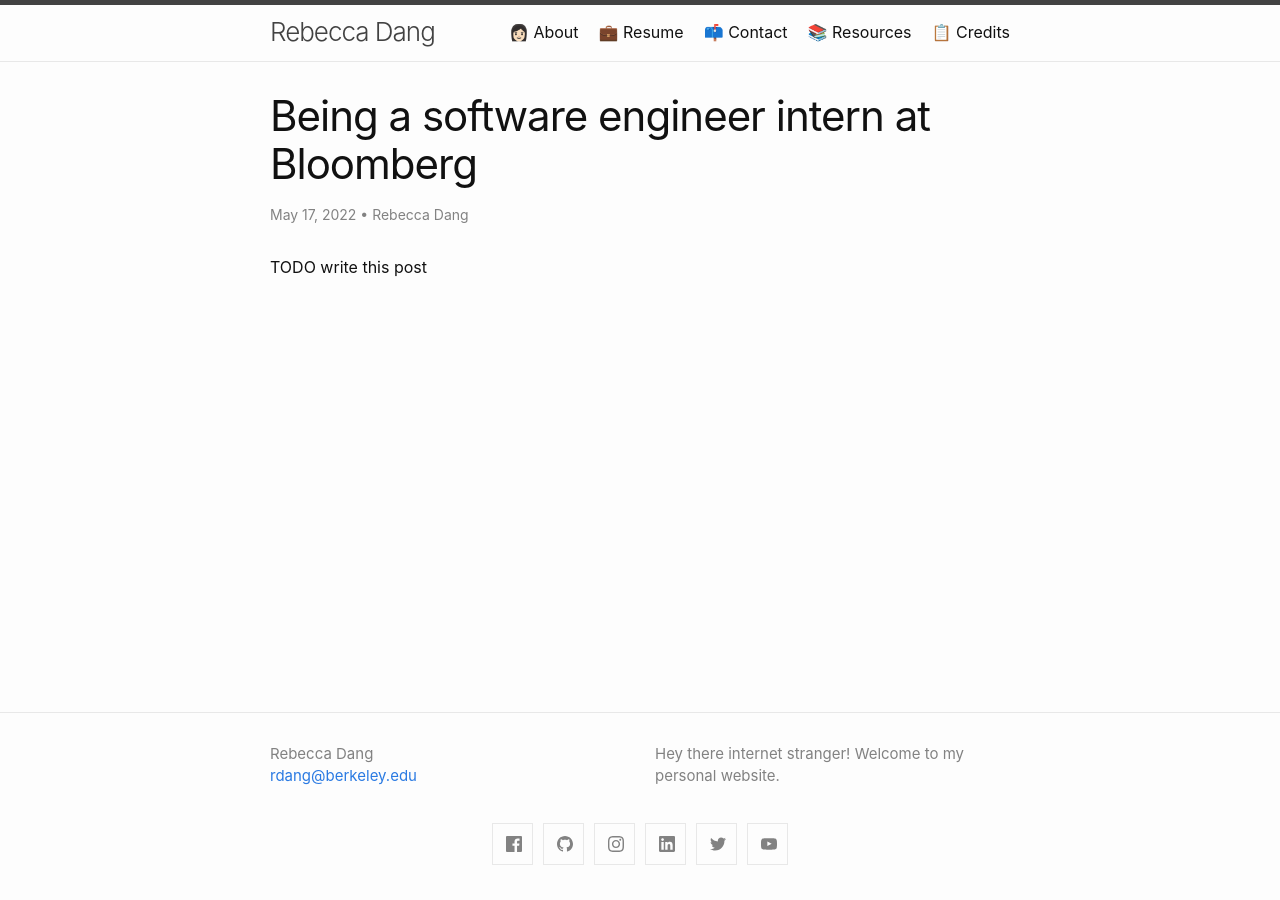
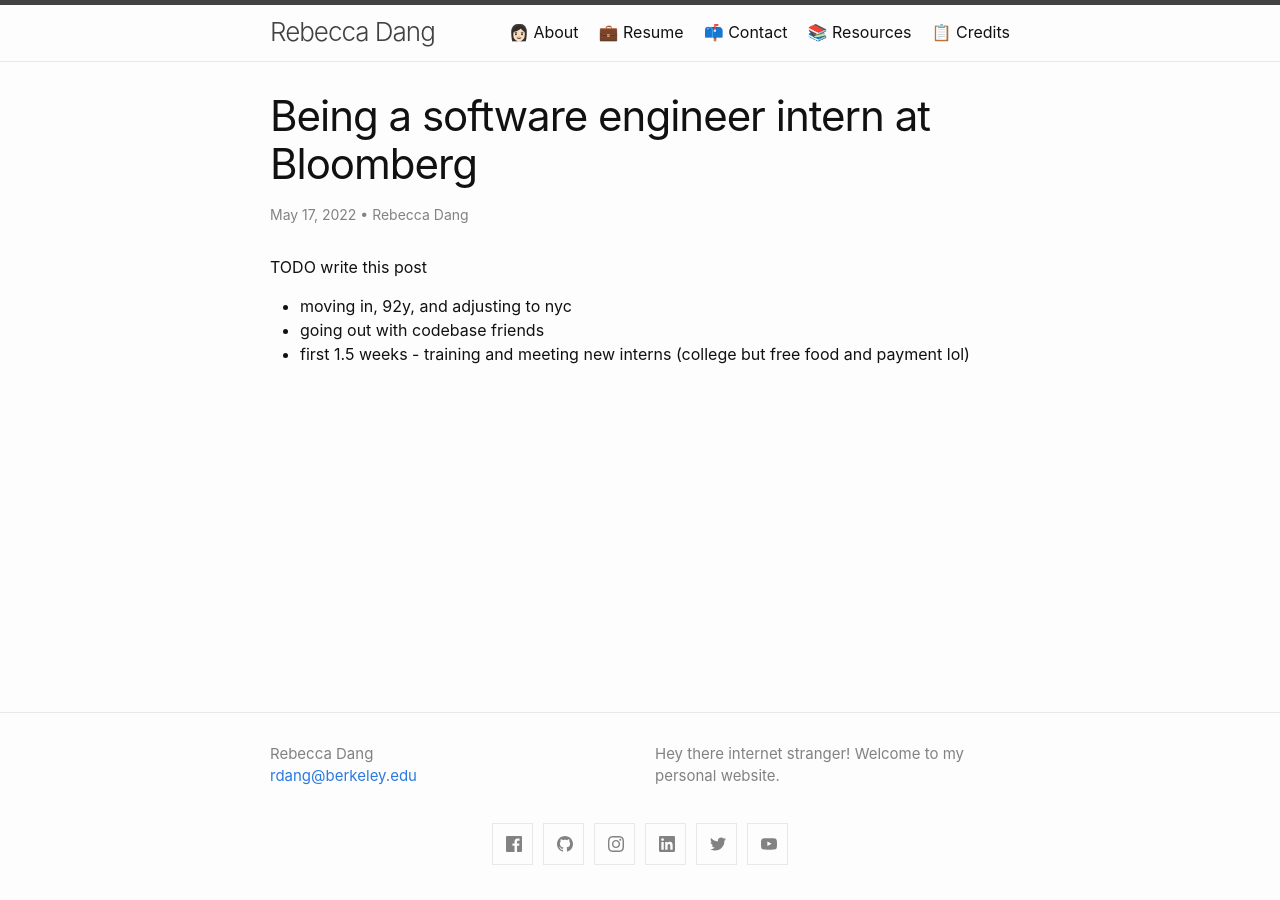
Before and after one commit to phrdang/phrdang.github.io, a Jekyll site: the page built from _posts/2022-05-17-being-a-software-engineer-intern-at-bloomberg.md, in a window 1280 px wide. Built offline with Jekyll 4.4.1, drawn with Linux system fonts in a browser that asks for light colours.

Commit message:
Add outline to bloomberg post

```diff
--- a/_posts/2022-05-17-being-a-software-engineer-intern-at-bloomberg.md
+++ b/_posts/2022-05-17-being-a-software-engineer-intern-at-bloomberg.md
@@ -5,3 +5,7 @@
 ---
 
 TODO write this post
+
+- moving in, 92y, and adjusting to nyc
+- going out with codebase friends
+- first 1.5 weeks - training and meeting new interns (college but free food and payment lol)
```
